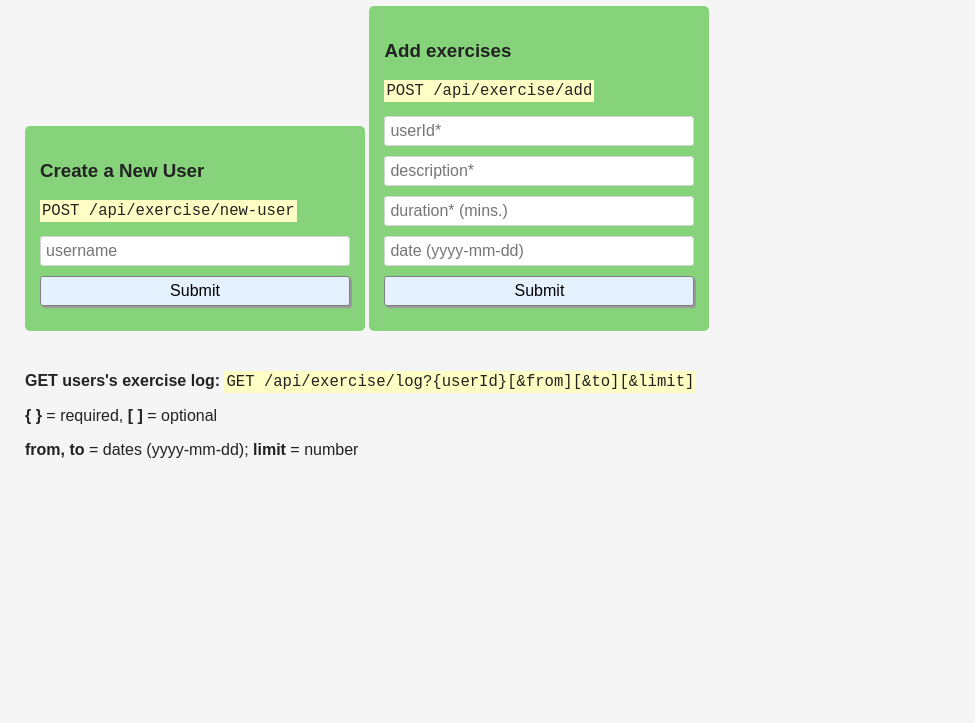
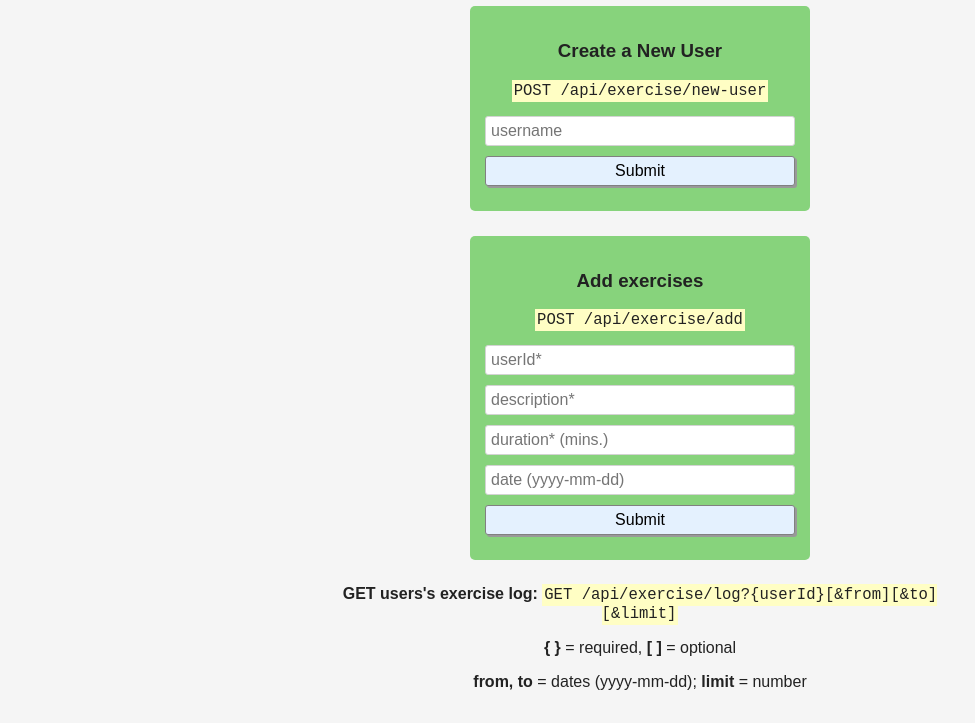
Before and after one commit to rudolphh/exercise-tracker-api, a website: page views/index.html in a window 1280 px wide. Shown: the part 77-800 px from the top of the page, without its empty margins (0-975 px from the left). Drawn offline with Linux system fonts and the light colour scheme; files that its build step writes are made by us from their sources.

Commit message:
Update style.css

```diff
--- a/public/style.css
+++ b/public/style.css
@@ -8,6 +8,12 @@ body {
   margin: 25px;
   color: #222;
   background-color: #f5f5f5;
+}
+
+.container {
+  margin: auto;
+  width: 50%;
+  text-align: center;
 }
 
 h1 {
@@ -24,10 +30,10 @@ p {
 }
 
 form {
-  margin-bottom: 25px;
+  margin: auto auto 25px auto;
   padding: 15px;
   background-color: #87D37C;
-  display: inline-block;
+  display: block;
   width: 100%;
   max-width: 340px;
   border-radius: 5px;
```
